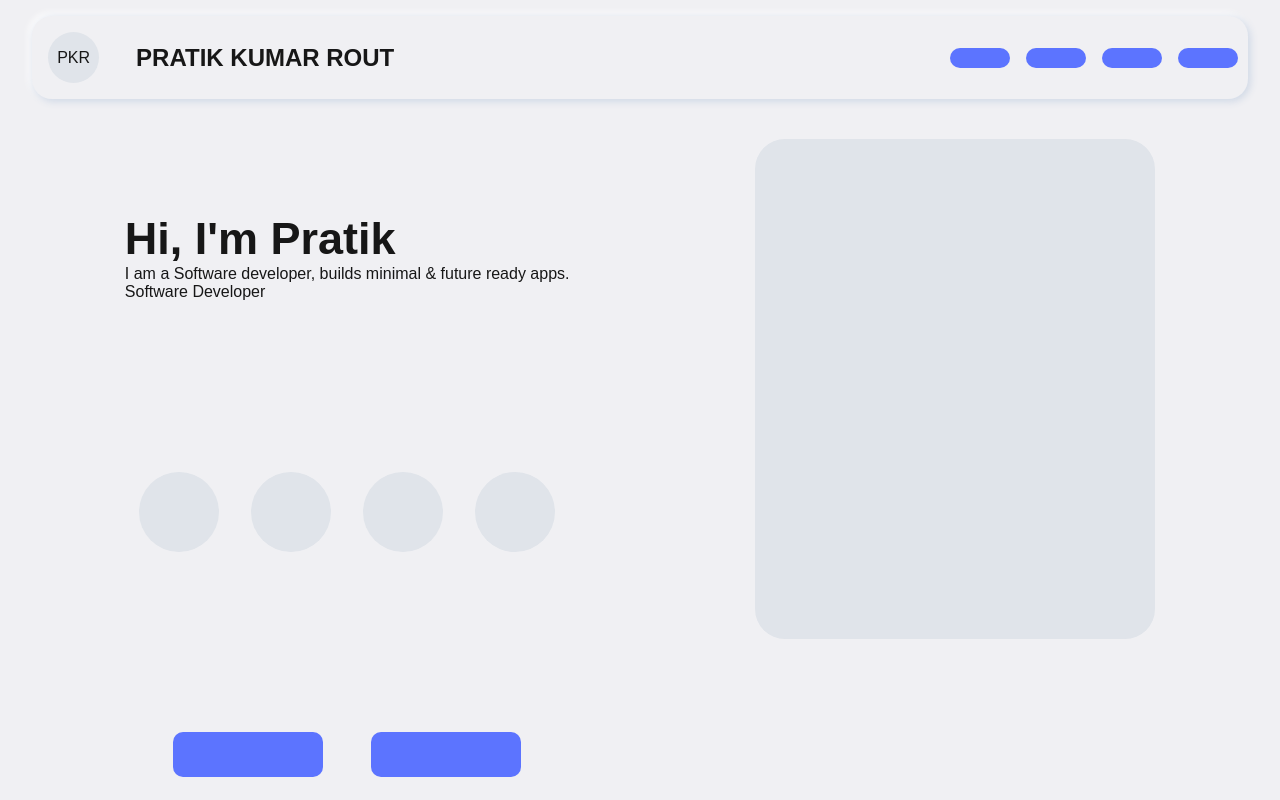
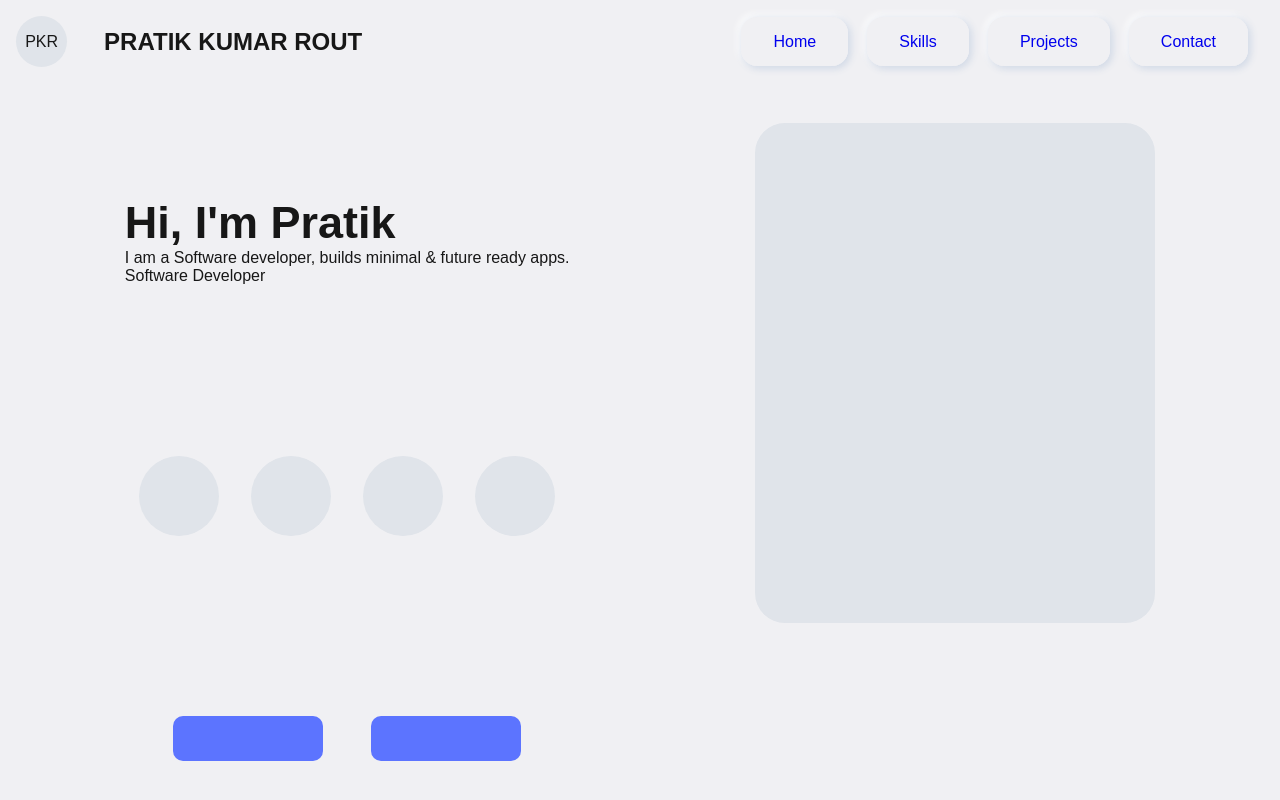
Before and after one commit to PratikKumarRout/Pratik-Kumar-Rout, a Next.js app: page / in a window 1280 px wide. Shown: the top 800 px of the page. Built offline with nearby package versions, Linux system fonts and the light colour scheme.

Commit message:
Ui changes version 0.0.2

```diff
--- a/src/app/components/Header.js
+++ b/src/app/components/Header.js
@@ -1,6 +1,14 @@
 import PlaceholderBox from "./PlaceholderBox";
 import PlaceholderCircle from "./PlaceholderCircle";
 import styles from "./Header.module.css"
+
+
+const navLinks = [
+    { label: "Home", anchor: "#home" },
+    { label: "Skills", anchor: "#skills" },
+    { label: "Projects", anchor: "#projects" },
+    { label: "Contact", anchor: "#contact" },
+];
 
 export default function Header() {
     return (
@@ -12,15 +20,16 @@ export default function Header() {
                 <div className={styles.title}>
                     <h2>PRATIK KUMAR ROUT</h2>
                 </div>
-           </div>
-            <div style={{
-                display: "flex", gap: "1rem", paddingRight: "10px", alignItems: "center", color: "#fff"
-            }}>
-                <PlaceholderBox width="60px" height="20px" shade="#5c74ff" />
-                <PlaceholderBox width="60px" height="20px" shade="#5c74ff" />
-                <PlaceholderBox width="60px" height="20px" shade="#5c74ff" />
-                <PlaceholderBox width="60px" height="20px" shade="#5c74ff" />
             </div>
+            <nav>
+                <div className={styles.navList}>
+                    {navLinks.map((link) => (
+                        <div key={link.anchor} className={styles.navItems}>
+                            <a href={link.anchor}>{link.label}</a>
+                        </div>
+                    ))}
+                </div>
+            </nav>
         </header>
     );
 }
--- a/src/app/components/Header.module.css
+++ b/src/app/components/Header.module.css
@@ -2,8 +2,6 @@
 .headerSection {
     background-color: var(--background);
     display: flex;
-    min-width: 100%;
-    justify-content: space-between;
     align-items: center;
     margin: auto;
     box-shadow: var(--offset);
@@ -35,3 +33,17 @@
     justify-content: center;
     align-items: center;
 }
+
+.navList {
+    display: flex;
+    gap: 1.2rem;
+    padding: 2rem;
+}
+
+.navItems a{
+    text-decoration: none;
+    background-color: var(--background);
+    padding: 1rem 2rem;
+    border-radius: 16px;
+    box-shadow: var(--offset);
+}
--- a/src/app/globals.css
+++ b/src/app/globals.css
@@ -46,14 +46,9 @@ header {
   display: flex;
   justify-content: space-between;
   align-items: center;
-  border-radius: 10px;
   position: sticky;
   top: 0;
-  box-shadow: var(--offset);
-  margin: 1rem 2rem 0;
   background-color: var(--background);
-  border-radius: 20px;
-
 }
 
 .hero {
```
